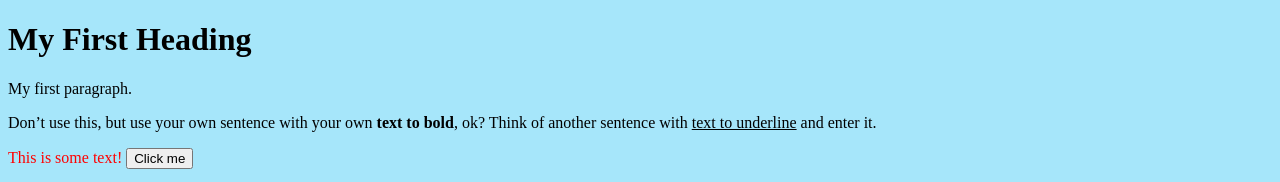
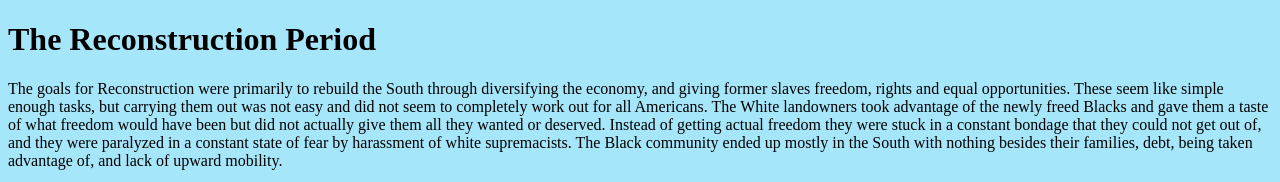
Before and after one commit to Iz3225/ECS20-21, a plain HTML site: page index.html in a window 1280 px wide. Shown: the top 182 px of the page. Drawn offline with Linux system fonts and the light colour scheme.

Commit message:
added header and paragraph

```diff
--- a/index.html
+++ b/index.html
@@ -1,8 +1,9 @@
 <!DOCTYPE html>
 <html>
  <body>
-    <h1>My First Heading</h1>
-   	<p>My first paragraph.</p>
+    <h1>The Reconstruction Period </h1>
+   	<p>The goals for Reconstruction were primarily to rebuild the South through diversifying  the economy, and giving former slaves freedom, rights and equal opportunities.  These seem like simple enough tasks, but carrying them out was not easy and did not seem to completely work out for all Americans.  The White landowners took advantage of the newly freed Blacks and gave them a taste of what freedom would have been but did not actually give them all they wanted or deserved.  Instead of getting actual freedom they were stuck in a constant bondage that they could not get out of, and they were paralyzed in a constant state of fear by harassment of white supremacists.  The Black community ended up mostly in the South with nothing besides their families, debt, being taken advantage of, and lack of upward mobility.
+</p>
   <p>Don’t use this, but use your own sentence with your own <b>text to bold</b>, ok?
    Think of another sentence with <u>text to underline</u> and enter it.</p>
 <font color="red">This is some text!</font>
```
